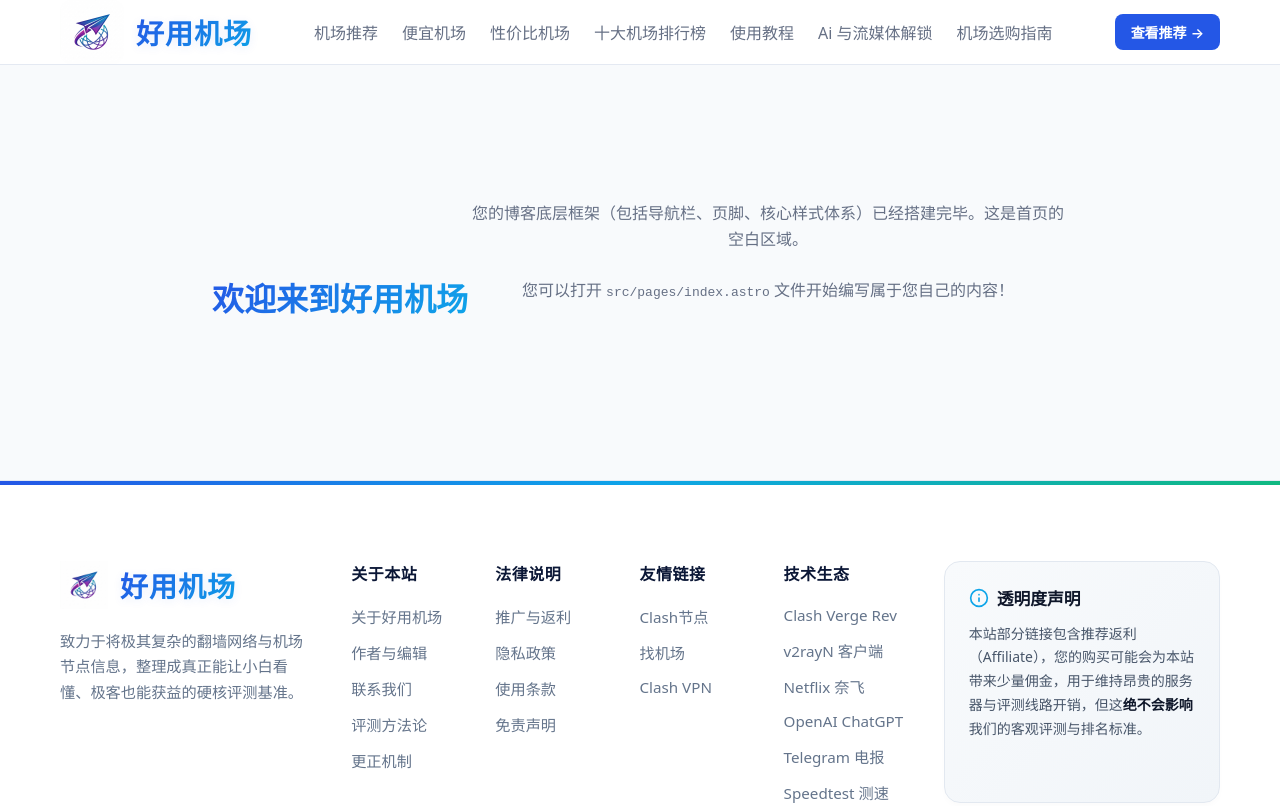
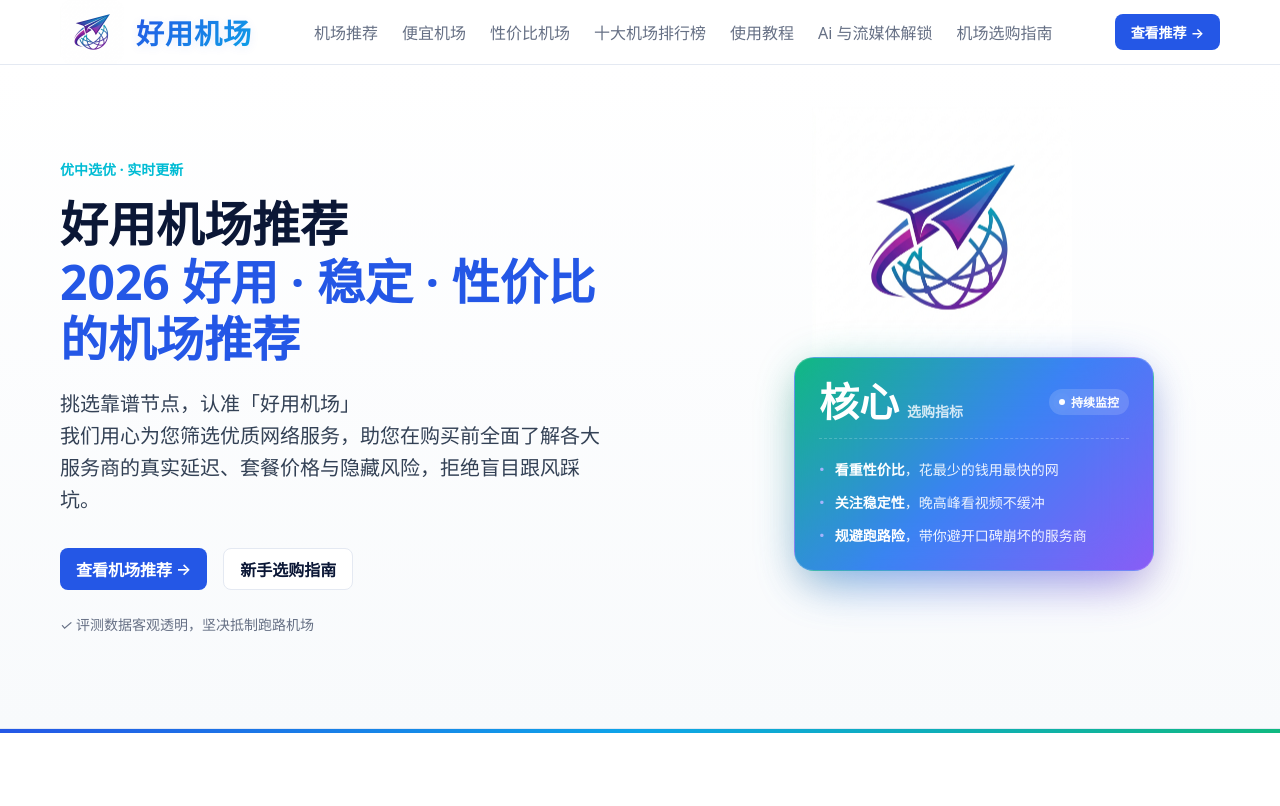
Before and after one commit to kelvinchong6880-gif/haoyongjichang.com, an Astro site: page / in a window 1280 px wide. Shown: the top 806 px of the page. Built offline with nearby package versions, Linux system fonts and the light colour scheme; Astro itself is replaced by a stand-in of ours.

Commit message:
Add hero section with updated title and rephrased description

```diff
--- a/src/pages/index.astro
+++ b/src/pages/index.astro
@@ -6,13 +6,35 @@ import BaseLayout from '../layouts/BaseLayout.astro';
   title="好用机场 - 首页"
   description="好用机场是一个全新的博客"
 >
-  <main class="page-shell" style="padding: 120px 0; min-height: 50vh; display: flex; flex-direction: column; align-items: center; justify-content: center;">
-    <div class="section-heading" style="text-align: center;">
-      <h2>欢迎来到好用机场</h2>
-      <p style="color: var(--muted); margin-top: 16px; max-width: 600px; margin-left: auto; margin-right: auto; line-height: 1.6;">
-        您的博客底层框架（包括导航栏、页脚、核心样式体系）已经搭建完毕。这是首页的空白区域。<br/><br/>
-        您可以打开 <code>src/pages/index.astro</code> 文件开始编写属于您自己的内容！
-      </p>
+  <section class="hero">
+    <div class="hero-glow"></div>
+    <div class="page-shell hero-grid">
+      <div class="hero-copy">
+        <p class="eyebrow"><span></span> 优中选优 · 实时更新</p>
+        <h1>好用机场推荐<br><em>2026 好用 · 稳定 · 性价比的机场推荐</em></h1>
+        <p class="hero-lead">挑选靠谱节点，认准「好用机场」<br>我们用心为您筛选优质网络服务，助您在购买前全面了解各大服务商的真实延迟、套餐价格与隐藏风险，拒绝盲目跟风踩坑。</p>
+        <div class="hero-actions">
+          <a class="button" href="/recommend/">查看机场推荐 <span>→</span></a>
+          <a class="button button-secondary" href="/buying-guide/">新手选购指南</a>
+        </div>
+        <p class="hero-note"><i>✓</i> 评测数据客观透明，坚决抵制跑路机场</p>
+      </div>
+      <div class="hero-right">
+        <div class="hero-image">
+          <img src="/images/logo.png" alt="好用机场 品牌标志" />
+        </div>
+        <div class="tech-stats-card">
+          <div class="stats-header">
+            <div class="stats-number"><strong>核心</strong> <span>选购指标</span></div>
+            <span class="pulse-badge">持续监控</span>
+          </div>
+          <ul class="stats-list">
+            <li><i>·</i> <div><b>看重性价比</b>，花最少的钱用最快的网</div></li>
+            <li><i>·</i> <div><b>关注稳定性</b>，晚高峰看视频不缓冲</div></li>
+            <li><i>·</i> <div><b>规避跑路险</b>，带你避开口碑崩坏的服务商</div></li>
+          </ul>
+        </div>
+      </div>
     </div>
-  </main>
+  </section>
 </BaseLayout>
```
